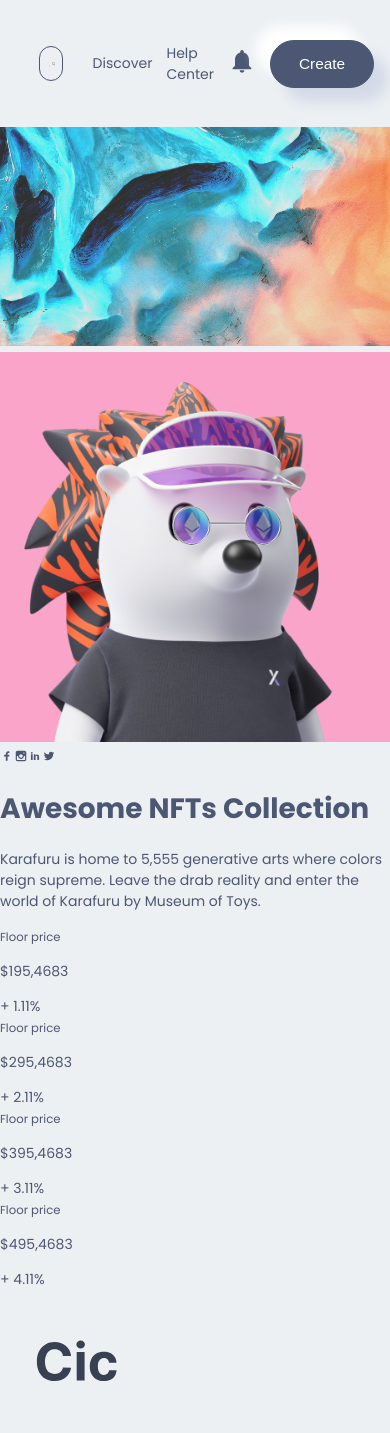
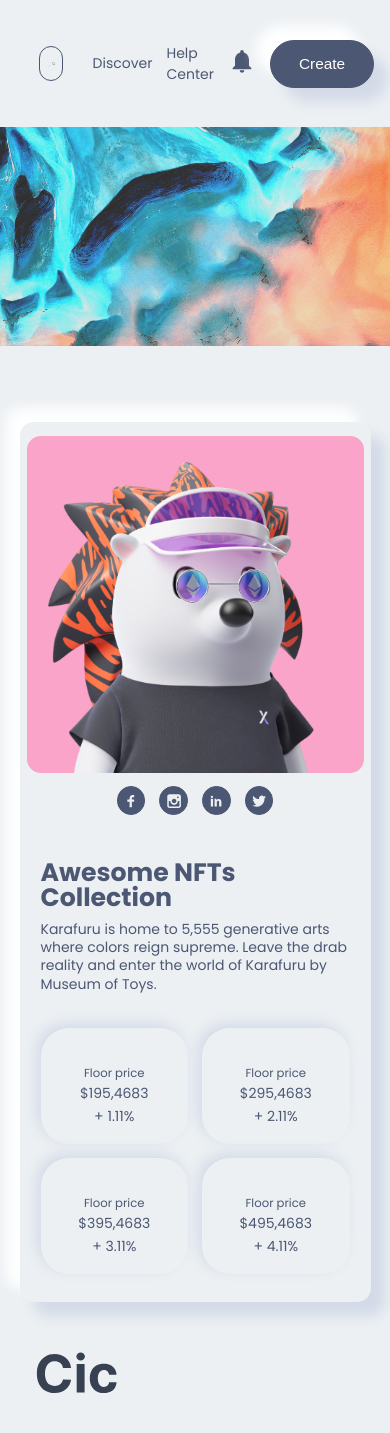
Before and after one commit to shisukeUrahara/web3-nft-marketplace, a Next.js app in the folder client/: page /collection in a window 390 px wide. Shown: the top 1433 px of the page. Built offline with nearby package versions, Linux system fonts and the light colour scheme.

Commit message:
added collection profile component

```diff
--- a/client/src/collectionPage/CollectionProfile/CollectionProfile.module.css
+++ b/client/src/collectionPage/CollectionProfile/CollectionProfile.module.css
@@ -0,0 +1,172 @@
+.collectionProfile{
+    width: 100%;
+    margin-top: 5rem;
+}
+
+.collectionProfile_box{
+    width: 80%;
+    margin: 0 auto;
+
+    display: grid;
+    grid-template-columns: 1fr 3fr;
+    gap: 3rem;
+    align-items: center;
+
+    background-color: var(--main-bg-color);
+    box-shadow: var(--box-shadow);
+    border-radius: 1rem;
+    padding: 1rem 2rem;
+}
+
+.collectionProfile_box_left_img{
+    border-radius: 1rem;
+}
+
+.collectionProfile_box_left_social{
+    display: flex;
+    gap: 1rem;
+    font-size: 1.3rem;
+    align-items: center;
+    justify-content: center;
+    margin-top: .5rem;
+}
+
+.collectionProfile_box_left_social a{
+    background-color: var(--icons-color);
+    border: 1px solid var(--icons-color);
+    border-radius: 50%;
+    color: var(--main-bg-color);
+    display: grid;
+    padding: .3rem;
+    transition: all .3s ease-in;
+}
+
+.collectionProfile_box_left_social a:hover{
+    background-color: var(--main-bg-color);
+    color: var(--icons-color);
+    box-shadow: var(--box-shadow);
+}
+
+.collectionProfile_box_middle{
+    display: grid;
+    align-self: flex-start;
+}
+
+.collectionProfile_box_middle h1{
+    font-size: 3rem;
+    line-height: 0;
+}
+
+.collectionProfile_box_middle p{
+    line-height: 1.3;
+    width: 70%;
+}
+
+.collectionProfile_box_middle_box{
+    display: grid;
+    grid-template-columns: repeat(4, 1fr);
+    gap: 2rem;
+    background-color: var(--main-bg-color);
+    margin-top: 1.5rem;
+}
+
+.collectionProfile_box_middle_box_item{
+    background-color: var(--main-bg-color);
+    box-shadow: var(--box-shadow-2);
+    padding: 3rem 2rem;
+    border-radius: 2rem;
+    line-height: 0;
+    text-align: center;
+}
+
+
+.collectionProfile_box_middle_box_item p{
+    font-size: 2rem;
+    line-height: 0;
+}
+
+.collectionProfile_box_middle_box_item small{
+    display: block;
+    line-height: 3;
+}
+
+.collectionProfile_box_middle_box_item span{
+    color: var(--icons-color)
+}
+
+
+@media screen and (max-width: 35em) {
+    .collectionProfile_box{
+        width: 90%;
+        grid-template-columns: 1fr;
+        padding: 1rem .5rem;
+        gap: 1rem;
+    }
+
+    .collectionProfile_box_middle{
+        padding: 1rem;
+    }
+
+    .collectionProfile_box_middle_box{
+        grid-template-columns: 1fr 1fr;
+        gap: 1rem;
+    }
+
+    .collectionProfile_box_middle h1{
+        font-size: 1.8rem;
+        line-height: 1;
+    }
+
+    .collectionProfile_box_middle p{
+        line-height: 1.3;
+        width: 100%;
+        margin-top: -.5rem;
+    }
+
+    .collectionProfile_box_middle_box_item{
+        line-height: 0;
+        padding: 2rem 1rem;
+    }
+
+    .collectionProfile_box_middle_box_item p{
+        font-size: 1rem;
+    }
+}
+
+@media screen and (min-device-width: 768px) and (max-device-width: 1024px) {
+    .collectionProfile_box{
+        width: 90%;
+        grid-template-columns: 1fr;
+        padding: 1rem .5rem;
+        gap: 1rem;
+    }
+
+    .collectionProfile_box_middle{
+        padding: 1rem;
+    }
+
+    .collectionProfile_box_middle_box{
+        grid-template-columns: 1fr 1fr;
+        gap: 1rem;
+    }
+
+    .collectionProfile_box_middle h1{
+        font-size: 1.8rem;
+        line-height: 1;
+    }
+
+    .collectionProfile_box_middle p{
+        line-height: 1.3;
+        width: 100%;
+        margin-top: -.5rem;
+    }
+
+    .collectionProfile_box_middle_box_item{
+        line-height: 0;
+        padding: 2rem 1rem;
+    }
+
+    .collectionProfile_box_middle_box_item p{
+        font-size: 1rem;
+    }
+}
```
Also changed, not shown: client/src/collectionPage/CollectionProfile/CollectionProfile.jsx (+0 -13 lines).
